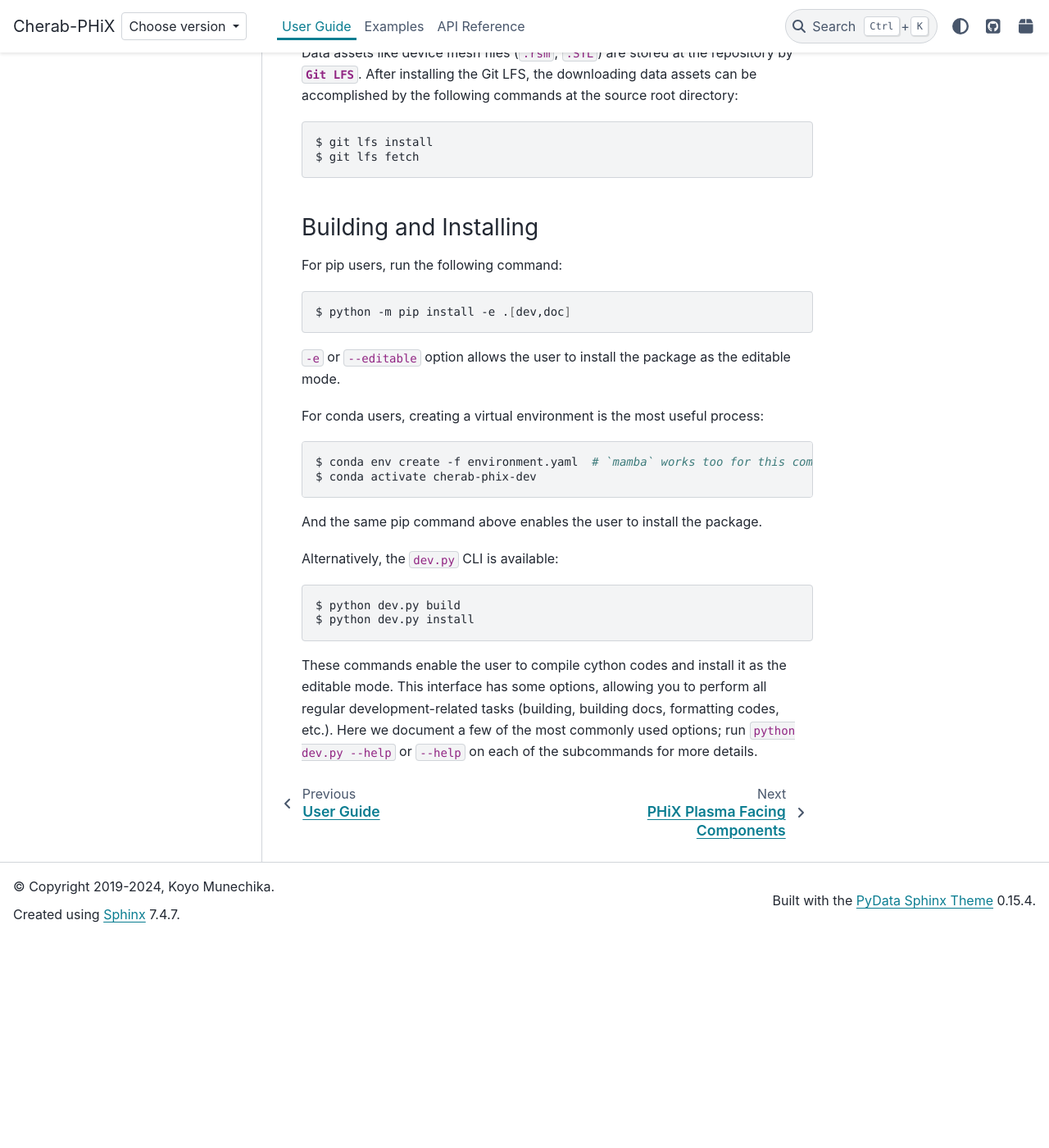
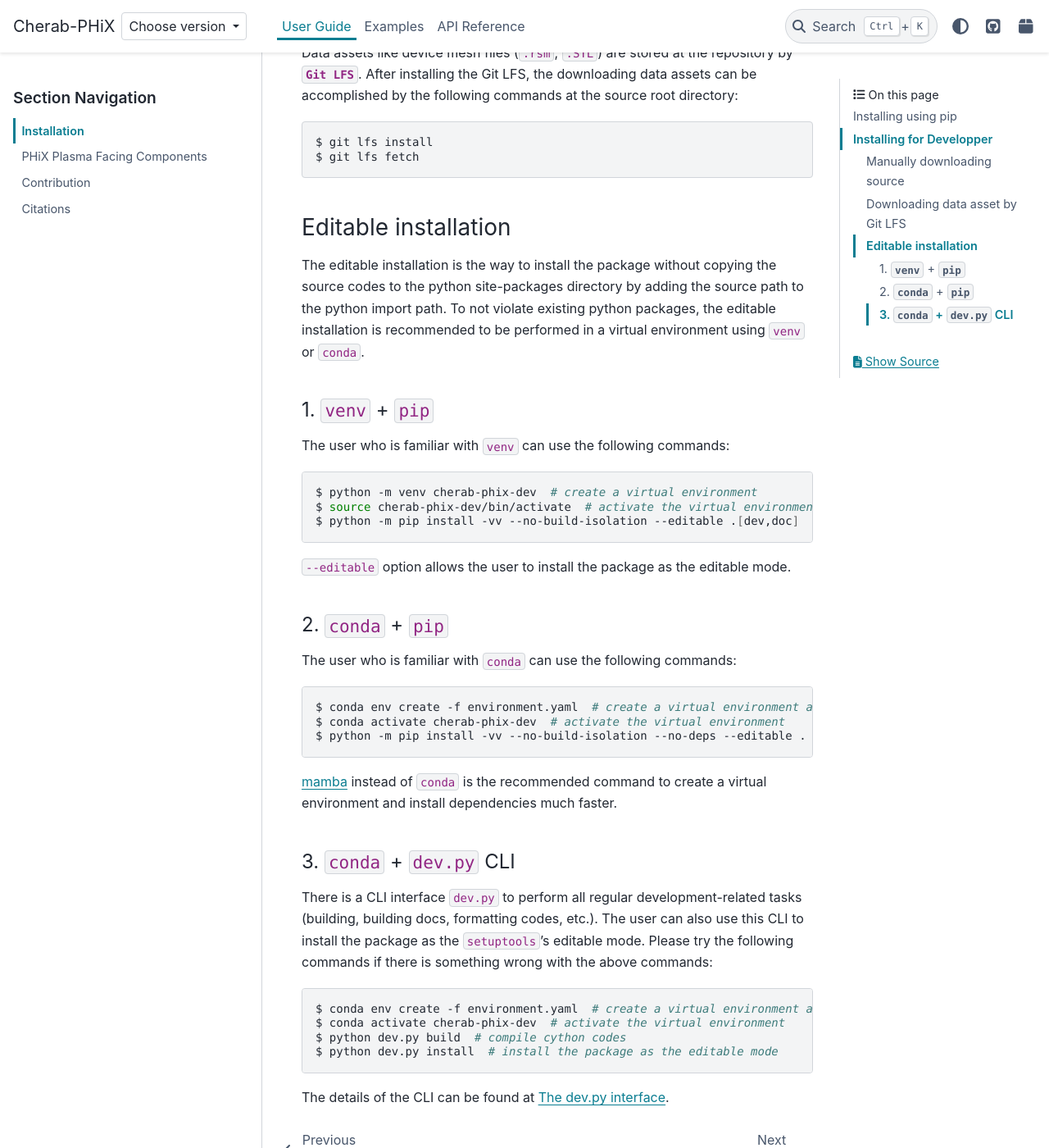
Before and after one commit to munechika-koyo/cherab_phix, a Sphinx documentation site: the page built from docs/user/installation.rst, in a window 1280 px wide and 1400 px high, scrolled down 1505 px. Shown: the whole window at 82% size. Built offline with Sphinx 7.4.7 and the PyData theme 0.15.4, drawn with Linux system fonts in a browser that asks for light colours; pages that are not in the unit, such as notebooks, are missing from menus; comment, search, counter and statistics services are not loaded; the version number is read from the project's files by our own code; before the commit the page ends 2650 px from its top, so only the background shows below that; some of the changed text lies outside the part shown.

Commit message:
📝 Update installation instruction doc.

```diff
--- a/docs/user/contribution.rst
+++ b/docs/user/contribution.rst
@@ -32,6 +32,8 @@
 If you are curiouse about it more, please see the `pre-commit HP <https://pre-commit.com>`_.
 
 
+.. _dev-cli:
+
 The ``dev.py`` interface
 ------------------------
 This interface has many options, allowing you to perform all regular development-related tasks
--- a/docs/user/installation.rst
+++ b/docs/user/installation.rst
@@ -8,9 +8,9 @@
 
 .. note::
 
-    Currently (7/7/2023), ``cherab-phix`` recommends using python3.8 or 3.9 because there are built
+    Currently (1/3/2024), ``cherab-phix`` recommends using python3.9 or 3.10 because there are built
     distributions in the `raysect`_ and `cherab`_ dependencies at PyPI.
-    Although the user can take the python3.10+, both `raysect`_ and `cherab`_ must be compiled manually
+    Although the user can take the python3.11+, both `raysect`_ and `cherab`_ must be compiled manually
     from sources.
 
     The rest of dependencies are listed in ``pyproject.toml`` file in source directory,
@@ -69,34 +69,52 @@
     git lfs fetch
 
 
-Building and Installing
------------------------
-For pip users, run the following command:
+Editable installation
+---------------------
+The editable installation is the way to install the package without copying the source codes to
+the python site-packages directory by adding the source path to the python import path.
+To not violate existing python packages, the editable installation is recommended to be performed
+in a virtual environment using ``venv`` or ``conda``.
+
+1. ``venv`` + ``pip``
+*********************
+The user who is familiar with ``venv`` can use the following commands:
 
 .. prompt:: bash
 
-    python -m pip install -e .[dev,doc]
+    python -m venv cherab-phix-dev  # create a virtual environment
+    source cherab-phix-dev/bin/activate  # activate the virtual environment
+    python -m pip install -vv --no-build-isolation --editable .[dev,doc]  # install the package and dependencies
 
-``-e`` or ``--editable`` option allows the user to install the package as the editable mode.
+``--editable`` option allows the user to install the package as the editable mode.
 
-For conda users, creating a virtual environment is the most useful process:
+2. ``conda`` + ``pip``
+**********************
+The user who is familiar with ``conda`` can use the following commands:
 
 .. prompt:: bash
 
-    conda env create -f environment.yaml  # `mamba` works too for this command
-    conda activate cherab-phix-dev
+    conda env create -f environment.yaml  # create a virtual environment and install dependencies
+    conda activate cherab-phix-dev  # activate the virtual environment
+    python -m pip install -vv --no-build-isolation --no-deps --editable .  # install the package
 
-And the same pip command above enables the user to install the package.
+`mamba <https://mamba.readthedocs.io/en/latest/>`_ instead of ``conda`` is the recommended command
+to create a virtual environment and install dependencies much faster.
 
-Alternatively, the ``dev.py`` CLI is available:
+
+3. ``conda`` + ``dev.py`` CLI
+******************************
+There is a CLI interface ``dev.py`` to perform all regular development-related tasks
+(building, building docs, formatting codes, etc.).
+The user can also use this CLI to install the package as the ``setuptools``'s editable mode.
+Please try the following commands if there is something wrong with the above commands:
 
 .. prompt:: bash
 
-    python dev.py build
-    python dev.py install
+    conda env create -f environment.yaml  # create a virtual environment and install dependencies
+    conda activate cherab-phix-dev  # activate the virtual environment
+    python dev.py build  # compile cython codes
+    python dev.py install  # install the package as the editable mode
 
-These commands enable the user to compile cython codes and install it as the editable mode.
-This interface has some options, allowing you to perform all regular development-related tasks
-(building, building docs, formatting codes, etc.).
-Here we document a few of the most commonly used options; run ``python dev.py --help`` or ``--help``
-on each of the subcommands for more details.
+
+The details of the CLI can be found at :ref:`dev-cli`.
```
